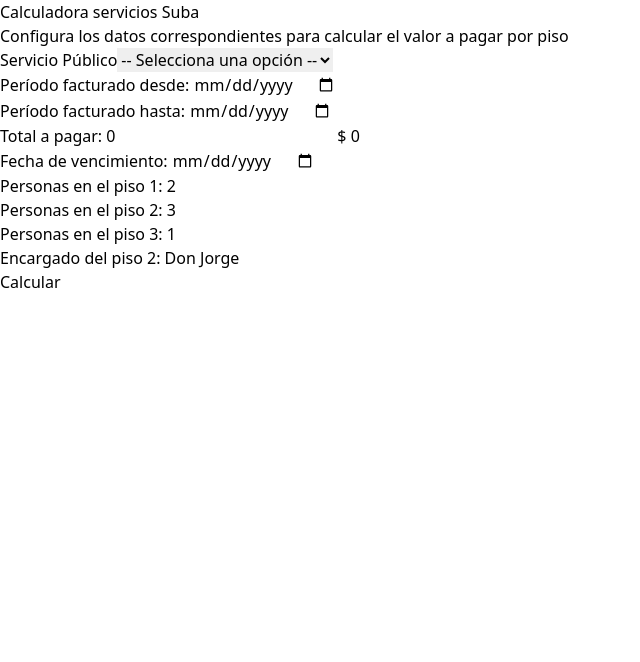
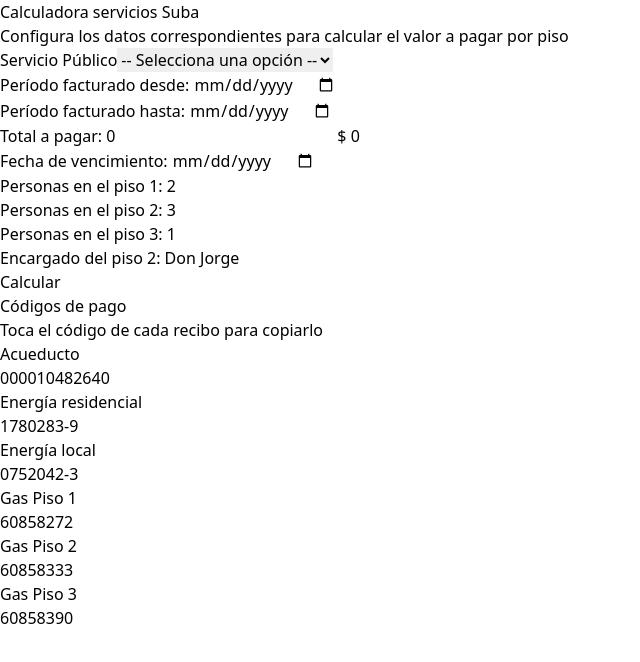
Before and after one commit to Dartheryon/calculadoraServ-FE, a React (Vite) app: page / in a window 1280 px wide. Shown: the top 662 px of the page, without its empty margins (0-640 px from the left). Built offline with nearby package versions, Linux system fonts and the light colour scheme.

Commit message:
[FIX] form was pointed to wrong state in firstFloor.

```diff
--- /dev/null
+++ b/src/components/Copy.tsx
@@ -0,0 +1,27 @@
+import { CopyToClipboard } from 'react-copy-to-clipboard'
+import { toast } from 'react-hot-toast'
+
+interface Props {
+  code: string
+  title: string
+}
+
+const Copy = ({ code, title }: Props) => {
+  return (
+    <>
+      <h2 className='text-center text-xl mx-5 my-3 text-black'>{title}</h2>
+      <div
+        className=" bg-white shadow-md px-5 pt-6 pb-8 rounded-2xl my-3 mx-5"
+      >
+        <CopyToClipboard text={code}>
+          <span onClick={() => toast.success('Texto Copiado al portapapeles')} className='font-sans'>
+            <p className='text-center text-2xl text-blue-800 font-black'>
+              {code}
+            </p>
+          </span>
+        </CopyToClipboard>
+      </div>
+    </>
+  )
+}
+export default Copy
--- a/src/components/DataPresentation.tsx
+++ b/src/components/DataPresentation.tsx
@@ -1,5 +1,6 @@
 import { CopyToClipboard } from 'react-copy-to-clipboard'
 import { Toaster, toast } from 'react-hot-toast'
+import SerialCodes from './SerialCodes'
 interface Props {
   isMessageReady: boolean
   message: string
@@ -9,7 +10,10 @@ const DataPresentation = ({
   message
 }: Props) => {
 
-  return isMessageReady && (
+  return <>
+
+    {!isMessageReady ? <SerialCodes />
+      : (
         <div className='flex flex-col'>
           <h2 className='text-center text-xl mx-5 my-3 text-black'>Toca el siguiente texto para copiarlo y poder enviarlo a los destinatarios</h2>
           <Toaster position="bottom-center" />
@@ -25,6 +29,7 @@ const DataPresentation = ({
             </CopyToClipboard>
           </div>
         </div>
-  )
+      )}
+  </>
 }
 export default DataPresentation
--- a/src/components/MainForm.tsx
+++ b/src/components/MainForm.tsx
@@ -60,7 +60,10 @@ const MainForm = ({
       setErrorBillDate(true)
       return
     }
-    const roundedTotal: number = Math.ceil(parseInt(total) / 50) * 50
+    let roundedTotal: number = Math.ceil(parseInt(total) / 50) * 50
+    if (roundedTotal < parseInt(total)) {
+      roundedTotal += 50
+    }
     const totalPeople: number = parseInt(firstFloor) + parseInt(secondFloor) + parseInt(thirdFloor);
     const valuePerson: number = (isWaterBill) ? ((roundedTotal - parseInt(local)) / totalPeople) : (roundedTotal / totalPeople);
     const valueFirstfloor: number = valuePerson * parseInt(firstFloor);
@@ -70,7 +73,7 @@ const MainForm = ({
       (setMessage(
         `Buenas tardes ${nameRecipient},
 este mensaje es para informarle que llegó el recibo de ${bill}
-por valor de ${formatCash(parseInt(total))} pesos.
+por valor de ${formatCash(parseInt(total))} pesos. ${roundedTotal}
 Período facturado del ${formatShortDate(billSince)} al ${formatShortDate(billTo)}.
 
 1º piso x ${firstFloor} personas = ${formatCash(Math.round(valueFirstfloor / 50) * 50)} pesos.
@@ -85,7 +88,7 @@ Por favor confirmar el recibo de este mensaje. Gracias. Tenga un buen día.`
         setMessage(
           `Buenas tardes ${nameRecipient},
 este mensaje es para informarle que llegó el recibo de ${bill}
-por valor de ${formatCash(parseInt(total))} pesos.
+por valor de ${formatCash(parseInt(total))} pesos. ${roundedTotal}
 Período facturado del ${formatShortDate(billSince)} al ${formatShortDate(billTo)}.
 
 1º piso x ${firstFloor} personas = ${formatCash(Math.round(valueFirstfloor / 50) * 50)} pesos.
--- /dev/null
+++ b/src/components/SerialCodes.tsx
@@ -0,0 +1,25 @@
+import { Toaster, } from 'react-hot-toast'
+import Copy from './Copy'
+const SerialCodes = () => {
+
+  const codeWater = '000010482640'
+  const codeHomeEnergy = '1780283-9'
+  const codeLocalEnergy = '0752042-3'
+  const codeGasP1 = '60858272'
+  const codeGasP2 = '60858333'
+  const codeGasP3 = '60858390'
+  return (
+    <div className='flex flex-col'>
+      <h1>Códigos de pago</h1>
+      <h2 className='text-center text-xl mx-5 my-3 text-black'>Toca el código de cada recibo para copiarlo</h2>
+      <Toaster position="bottom-center" />
+      <Copy code={codeWater} title='Acueducto' />
+      <Copy code={codeHomeEnergy} title='Energía residencial' />
+      <Copy code={codeLocalEnergy} title='Energía local' />
+      <Copy code={codeGasP1} title='Gas Piso 1' />
+      <Copy code={codeGasP2} title='Gas Piso 2' />
+      <Copy code={codeGasP3} title='Gas Piso 3' />
+    </div>
+  )
+}
+export default SerialCodes
```
Lines whose indentation alone changed are shown as unchanged.
